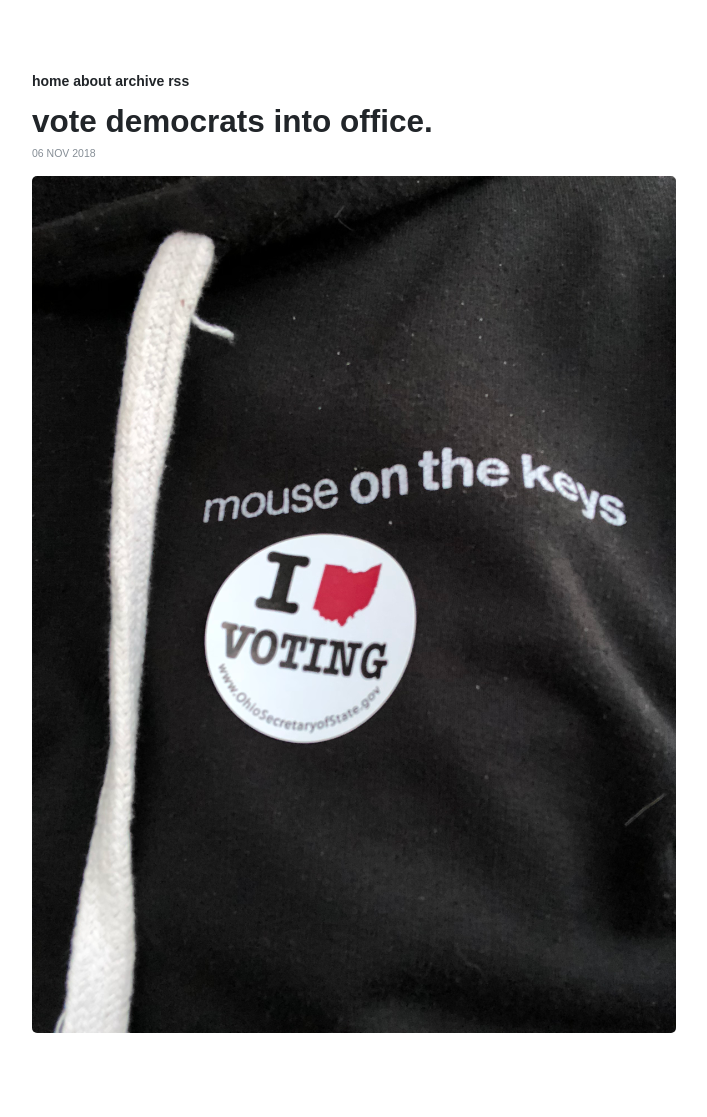
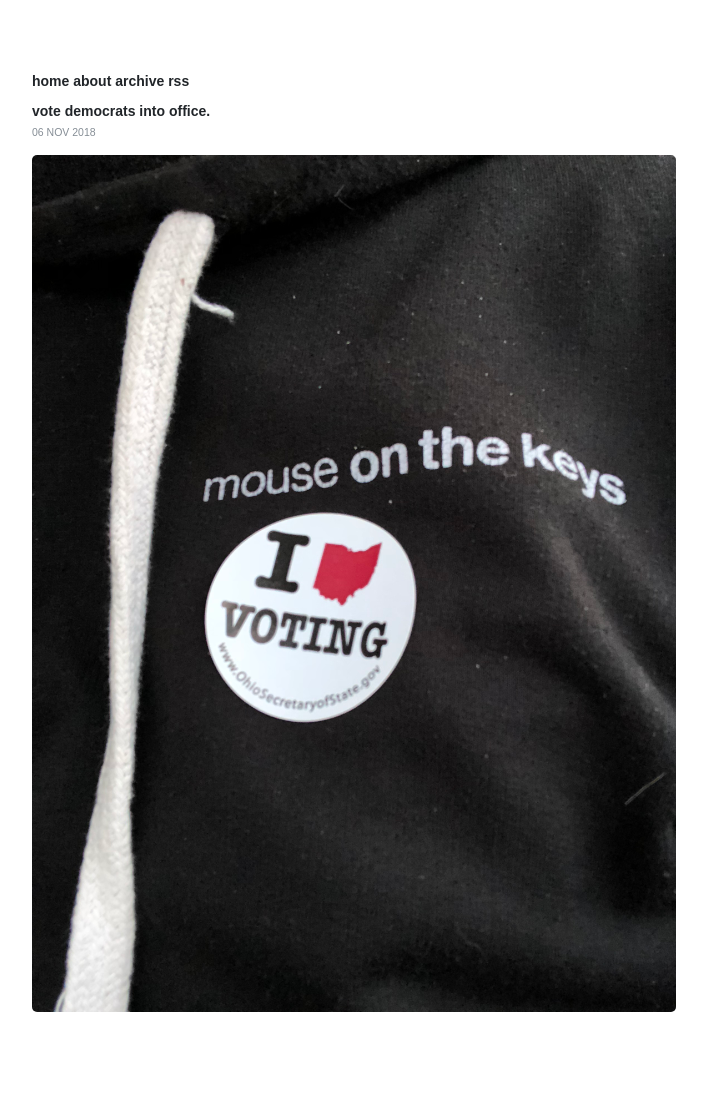
Before and after one commit to thisisamatthew/thisisamatthew.github.io, a Jekyll site: the page built from _posts/2018-11-06-voting-2018.md, in a window 1280 px wide. Shown: the whole page, without its empty margins (286-993 px from the left). Built offline with Jekyll 4.4.1, drawn with Linux system fonts in a browser that asks for light colours; after the commit the page ends 1096 px from its top, so only the background shows below that.

Commit message:
post title size smaller

```diff
--- a/_sass/_site.scss
+++ b/_sass/_site.scss
@@ -115,7 +115,7 @@ body {
     color: $base-color;
     margin-top: 0rem;
     margin-bottom: 0.3rem;
-    font-size: 2.25em;
+    font-size: 1em;
     line-height: 1.2em;
     font-weight: 600;
   }
```
